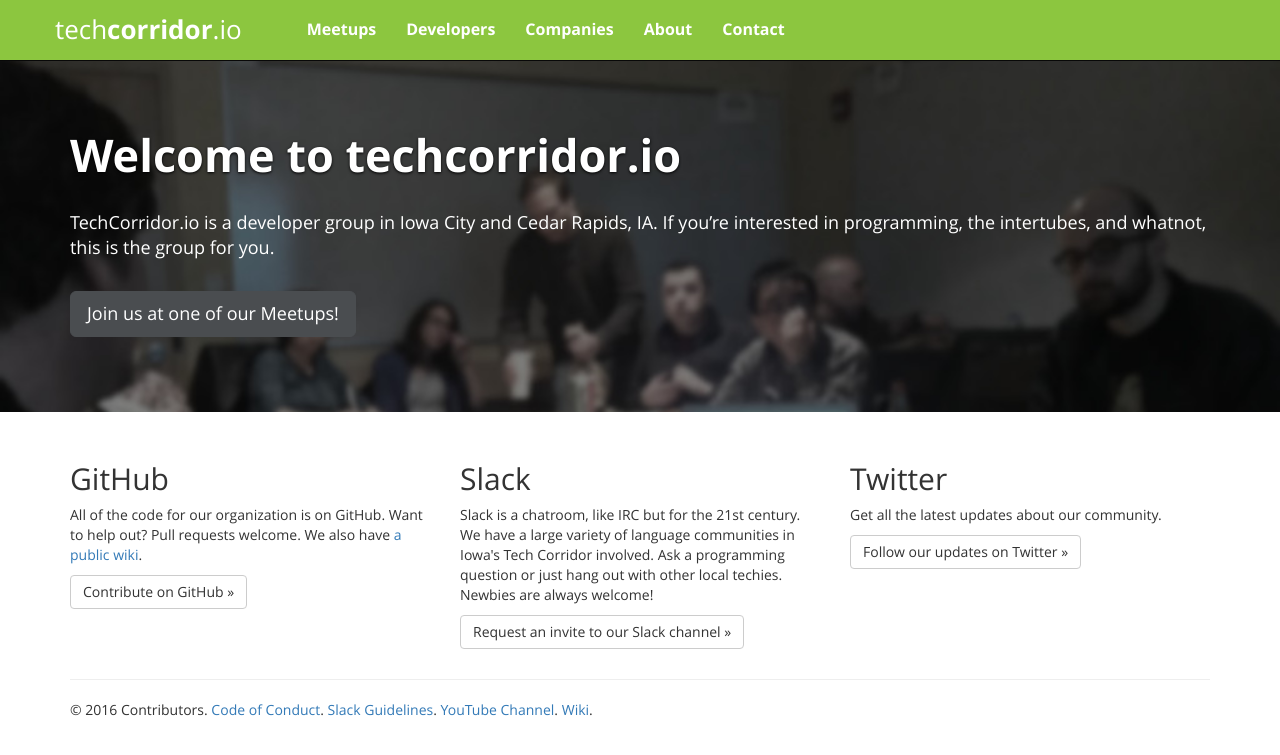
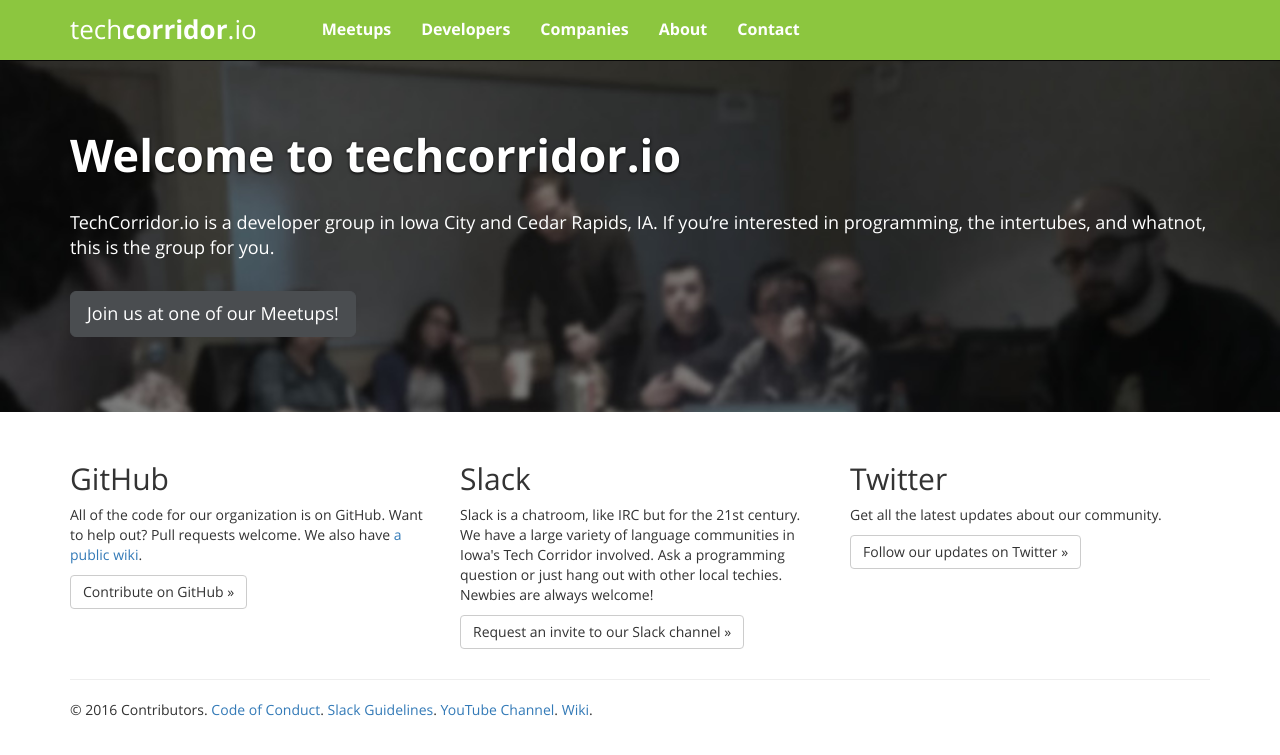
Before and after one commit to techcorridorio/techcorridorio.github.io, a Jekyll site: the page built from index.html, in a window 1280 px wide. Shown: the top 755 px of the page. Built offline with Jekyll 4.4.1, drawn with Linux system fonts in a browser that asks for light colours; nearby versions of some CDN libraries.

Commit message:
Fix navbar-brand margin in desktop version

```diff
--- a/css/main.css
+++ b/css/main.css
@@ -55,6 +55,12 @@ body{
     background-color: #6FAB20;
 }
 
+@media (min-width: 768px) {
+    .navbar>.container .navbar-brand, .navbar>.container-fluid .navbar-brand {
+        margin-left: 0px;
+    }
+}
+
 /* Navbar end */
 
 /* Jumbotron start */
```
